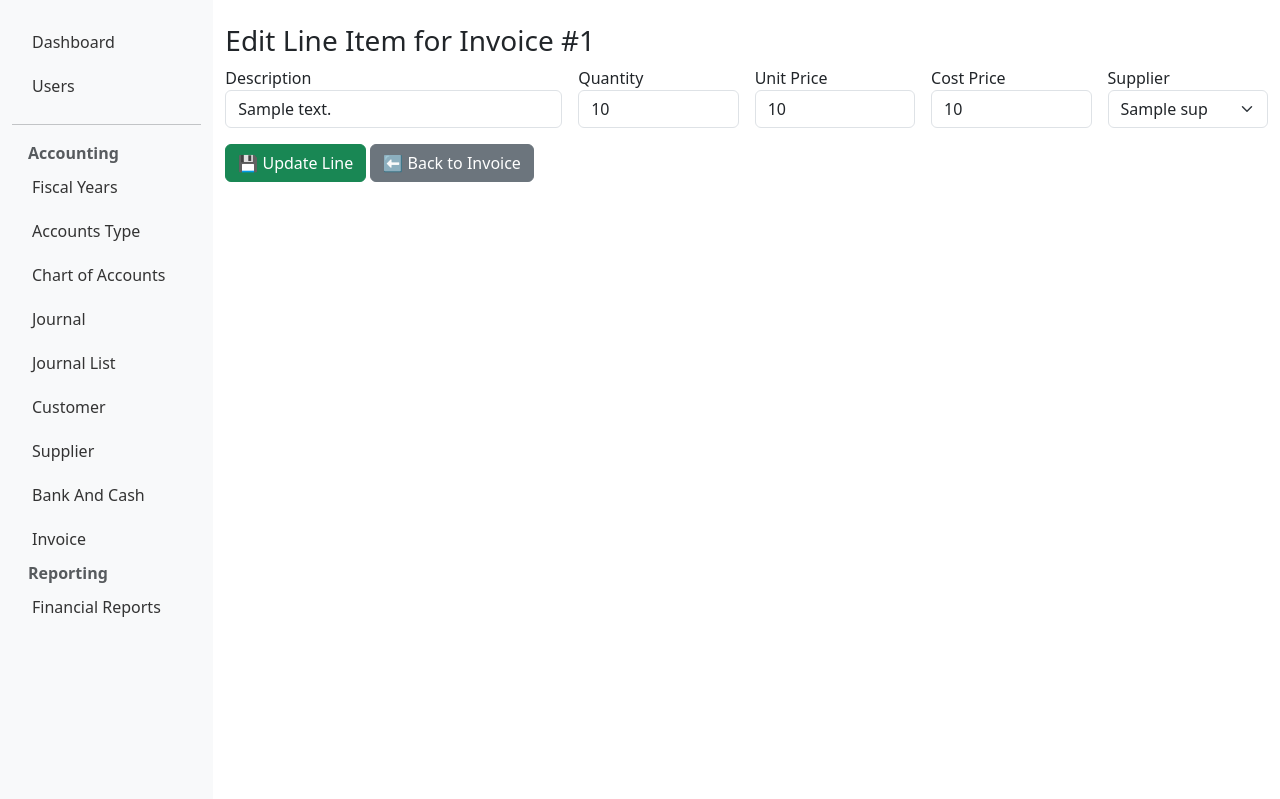
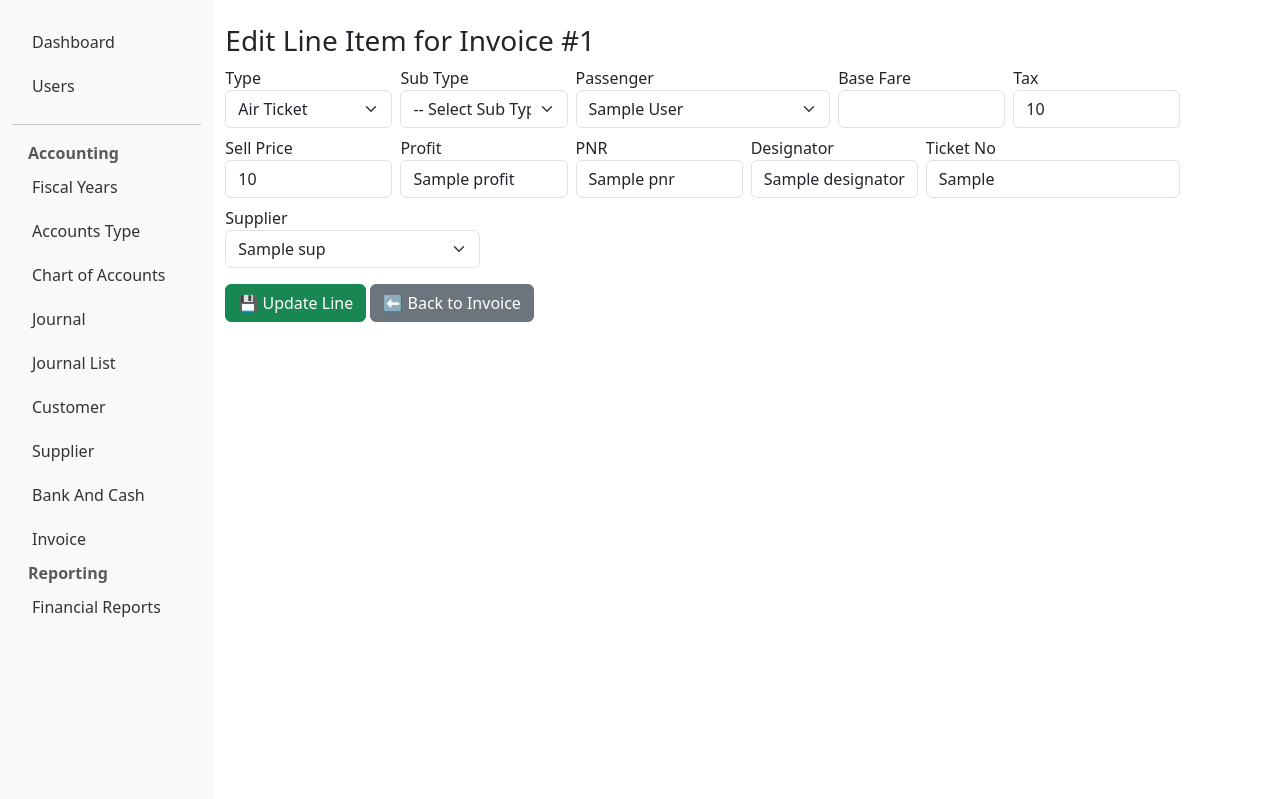
Before and after one commit to farhathwin/tbo, a Flask app: template app/templates/accounting/invoice_line_edit.html in a window 1280 px wide. Shown: the part 40-839 px from the top of the page. Run offline with Flask 3, Linux system fonts and the light colour scheme; the template is opened without the code that fills it: most values are stand-ins (such as "Sample title", 1, 10 or a date in 2020); some libraries are stand-ins or nearby versions.

Commit message:
Revamp invoice line structure

```diff
--- a/app/templates/accounting/invoice_line_edit.html
+++ b/app/templates/accounting/invoice_line_edit.html
@@ -1,33 +1,65 @@
 {% extends 'base.html' %}
 {% block title %}Edit Invoice Line{% endblock %}
-
 {% block content %}
 <h3>Edit Line Item for Invoice #{{ line.invoice.invoice_number }}</h3>
-
 <form method="POST">
-  <div class="row g-3">
-    <div class="col-md-4">
-      <label>Description</label>
-      <input type="text" name="description" class="form-control" value="{{ line.description }}" required>
+  <div class="row g-2 mb-2">
+    <div class="col-md-2">
+      <label>Type</label>
+      <select name="type" id="type" class="form-select" required onchange="toggleTypeFields()">
+        <option value="Air Ticket" {% if line.type == 'Air Ticket' %}selected{% endif %}>Air Ticket</option>
+        <option value="Other" {% if line.type == 'Other' %}selected{% endif %}>Other</option>
+      </select>
     </div>
     <div class="col-md-2">
-      <label>Quantity</label>
-      <input type="number" name="quantity" class="form-control" value="{{ line.quantity }}" required>
+      <label>Sub Type</label>
+      <select name="sub_type" id="sub_type" class="form-select" required onchange="toggleSubTypeFields()">
+        <option value="">-- Select Sub Type --</option>
+      </select>
+    </div>
+    <div class="col-md-3">
+      <label>Passenger</label>
+      <select name="pax_id" class="form-select">
+        <option value="">-- Select Pax --</option>
+        {% for pax in line.invoice.pax_details %}
+        <option value="{{ pax.id }}" {% if line.pax_id == pax.id %}selected{% endif %}>{{ pax.full_name }}</option>
+        {% endfor %}
+      </select>
     </div>
     <div class="col-md-2">
-      <label>Unit Price</label>
-      <input type="number" step="0.01" name="unit_price" class="form-control" value="{{ line.unit_price }}" required>
+      <label>Base Fare</label>
+      <input type="number" name="base_fare" id="base_fare" step="0.01" class="form-control" value="{{ line.base_fare }}" oninput="calcProfit()">
     </div>
     <div class="col-md-2">
-      <label>Cost Price</label>
-      <input type="number" step="0.01" name="cost_price" class="form-control" value="{{ line.cost_price }}">
+      <label>Tax</label>
+      <input type="number" name="tax" id="tax" step="0.01" class="form-control" value="{{ line.tax }}" oninput="calcProfit()">
     </div>
     <div class="col-md-2">
+      <label>Sell Price</label>
+      <input type="number" name="sell_price" id="sell_price" step="0.01" class="form-control" value="{{ line.sell_price }}" oninput="calcProfit()" required>
+    </div>
+    <div class="col-md-2">
+      <label>Profit</label>
+      <input type="text" name="profit" id="profit" class="form-control" value="{{ line.profit }}" readonly>
+    </div>
+    <div class="col-md-2 air-ticket-field">
+      <label>PNR</label>
+      <input type="text" name="pnr" class="form-control" value="{{ line.pnr }}">
+    </div>
+    <div class="col-md-2 iata-only-field">
+      <label>Designator</label>
+      <input type="text" name="designator" class="form-control" value="{{ line.designator }}">
+    </div>
+    <div class="col-md-3 iata-only-field">
+      <label>Ticket No</label>
+      <input type="text" name="ticket_no" class="form-control" maxlength="18" value="{{ line.ticket_no }}" pattern="\d{10,16}(-\d{1,2})?" title="10-16 digits, optionally followed by - and up to two digits">
+    </div>
+    <div class="col-md-3">
       <label>Supplier</label>
       <select name="supplier_id" class="form-select">
         <option value="">-- None --</option>
         {% for s in suppliers %}
-          <option value="{{ s.id }}" {% if line.supplier_id == s.id %}selected{% endif %}>{{ s.business_name }}</option>
+        <option value="{{ s.id }}" {% if line.supplier_id == s.id %}selected{% endif %}>{{ s.business_name }}</option>
         {% endfor %}
       </select>
     </div>
@@ -37,5 +69,52 @@
     <a href="{{ url_for('accounting_routes.edit_invoice', invoice_id=line.invoice_id) }}" class="btn btn-secondary">⬅ Back to Invoice</a>
   </div>
 </form>
+{% endblock %}
 
-{% endblock %}
+<script>
+function calcProfit() {
+  const base = parseFloat(document.getElementById("base_fare").value) || 0;
+  const tax = parseFloat(document.getElementById("tax").value) || 0;
+  const sell = parseFloat(document.getElementById("sell_price").value) || 0;
+  const type = document.getElementById("type").value;
+  let profit = 0;
+  if (type === "Air Ticket") {
+    profit = sell - (base + tax);
+  } else {
+    profit = sell - base;
+  }
+  document.getElementById("profit").value = profit.toFixed(2);
+}
+
+function toggleTypeFields() {
+  const type = document.getElementById("type").value;
+  const subTypeSelect = document.getElementById("sub_type");
+  subTypeSelect.innerHTML = '<option value="">-- Select Sub Type --</option>';
+  if (type === "Air Ticket") {
+    subTypeSelect.innerHTML += '<option value="IATA">IATA Airline</option><option value="Budget">Budget Airline</option>';
+  } else if (type === "Other") {
+    subTypeSelect.innerHTML += '<option value="Hotel">Hotel</option><option value="Packages">Packages</option><option value="Transfer">Transfer</option><option value="Visa">Visa</option><option value="Incurrence">Incurrence</option><option value="Other">Other</option>';
+  }
+  toggleSubTypeFields();
+}
+
+function toggleSubTypeFields() {
+  const type = document.getElementById("type").value;
+  const subType = document.getElementById("sub_type").value;
+  document.querySelectorAll('.air-ticket-field').forEach(e => e.style.display = 'none');
+  document.querySelectorAll('.iata-only-field').forEach(e => e.style.display = 'none');
+  if (type === "Air Ticket") {
+    document.querySelectorAll('.air-ticket-field').forEach(e => e.style.display = 'block');
+    if (subType === "IATA") {
+      document.querySelectorAll('.iata-only-field').forEach(e => e.style.display = 'block');
+    }
+  }
+}
+
+document.addEventListener("DOMContentLoaded", function() {
+  toggleTypeFields();
+  document.getElementById("sub_type").value = "{{ line.sub_type }}";
+  toggleSubTypeFields();
+  calcProfit();
+});
+</script>
```
Also changed, not shown: app/routes/accounting_routes.py (+38 -9 lines), app/templates/accounting/invoice_edit.html (+19 -9 lines).
